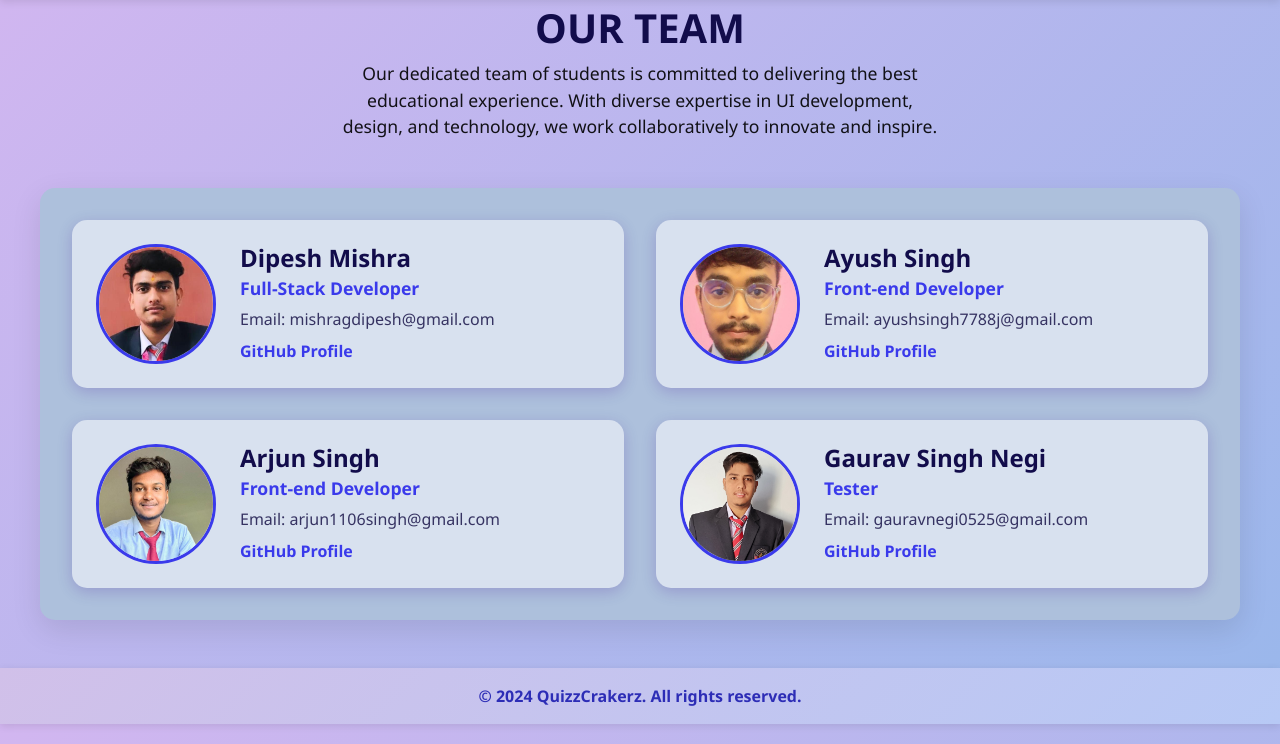
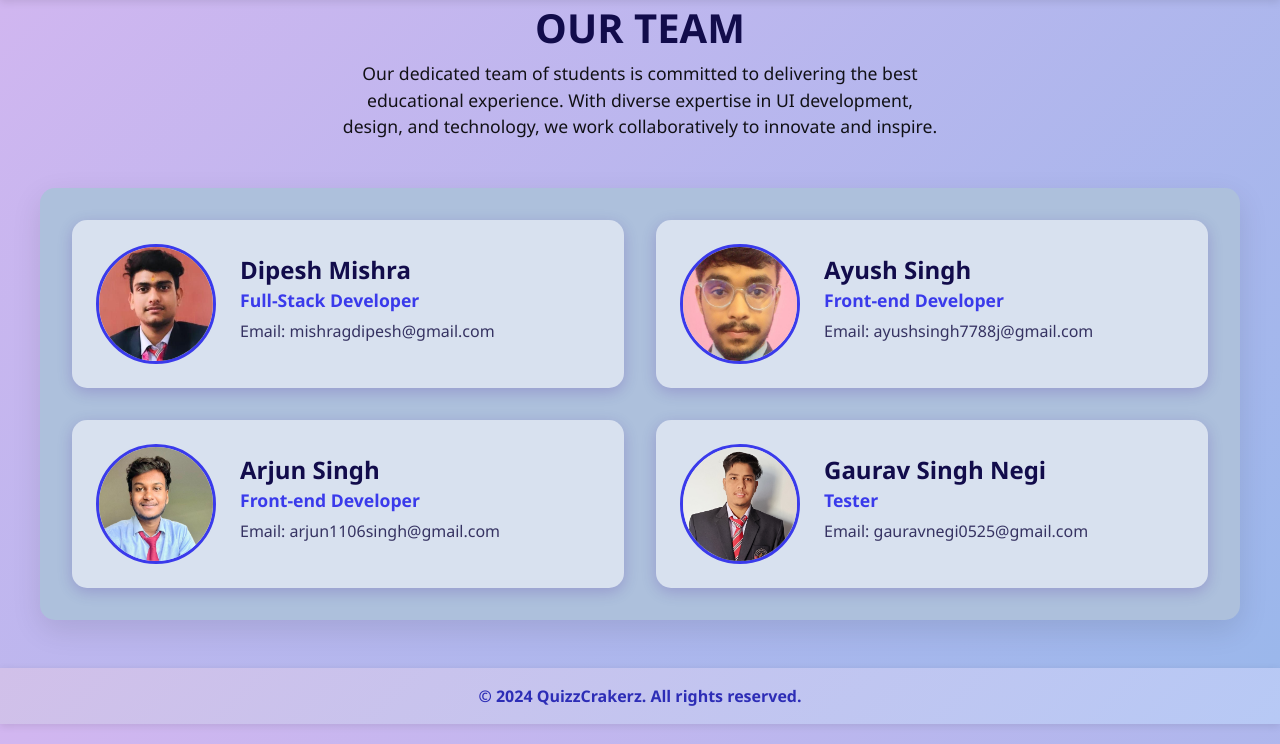
Before and after one commit to Dipesh-Mishra04/BCA-_Quizcrakerz, a Flask app: page /our_teams in a window 1280 px wide. Shown: the part 56-800 px from the top of the page. Run offline with Flask 3, Linux system fonts and the light colour scheme.

Commit message:
Replaced backend folder with updated version

```diff
--- a/backend/templates/our_teams.html
+++ b/backend/templates/our_teams.html
@@ -115,7 +115,6 @@
         <h2>Dipesh Mishra</h2>
         <h3>Full-Stack Developer</h3>
         <p>Email: mishragdipesh@gmail.com</p>
-        <a href="https://github.com/holdencaulfield" target="_blank" rel="noopener noreferrer">GitHub Profile</a>
       </div>
     </div>
     <div class="team-member">
@@ -124,7 +123,6 @@
         <h2>Ayush Singh</h2>
         <h3>Front-end Developer</h3>
         <p>Email: ayushsingh7788j@gmail.com</p>
-        <a href="https://github.com/alperkamu" target="_blank" rel="noopener noreferrer">GitHub Profile</a>
       </div>
     </div>
     <div class="team-member">
@@ -133,7 +131,6 @@
         <h2>Arjun Singh</h2>
         <h3>Front-end Developer</h3>
         <p>Email: arjun1106singh@gmail.com</p>
-        <a href="https://github.com/atticusfinch" target="_blank" rel="noopener noreferrer">GitHub Profile</a>
       </div>
     </div>
     <div class="team-member">
@@ -142,7 +139,6 @@
         <h2>Gaurav Singh Negi</h2>
         <h3>Tester</h3>
         <p>Email: gauravnegi0525@gmail.com</p>
-        <a href="https://github.com/henryletham" target="_blank" rel="noopener noreferrer">GitHub Profile</a>
       </div>
     </div>
   </div>
```
